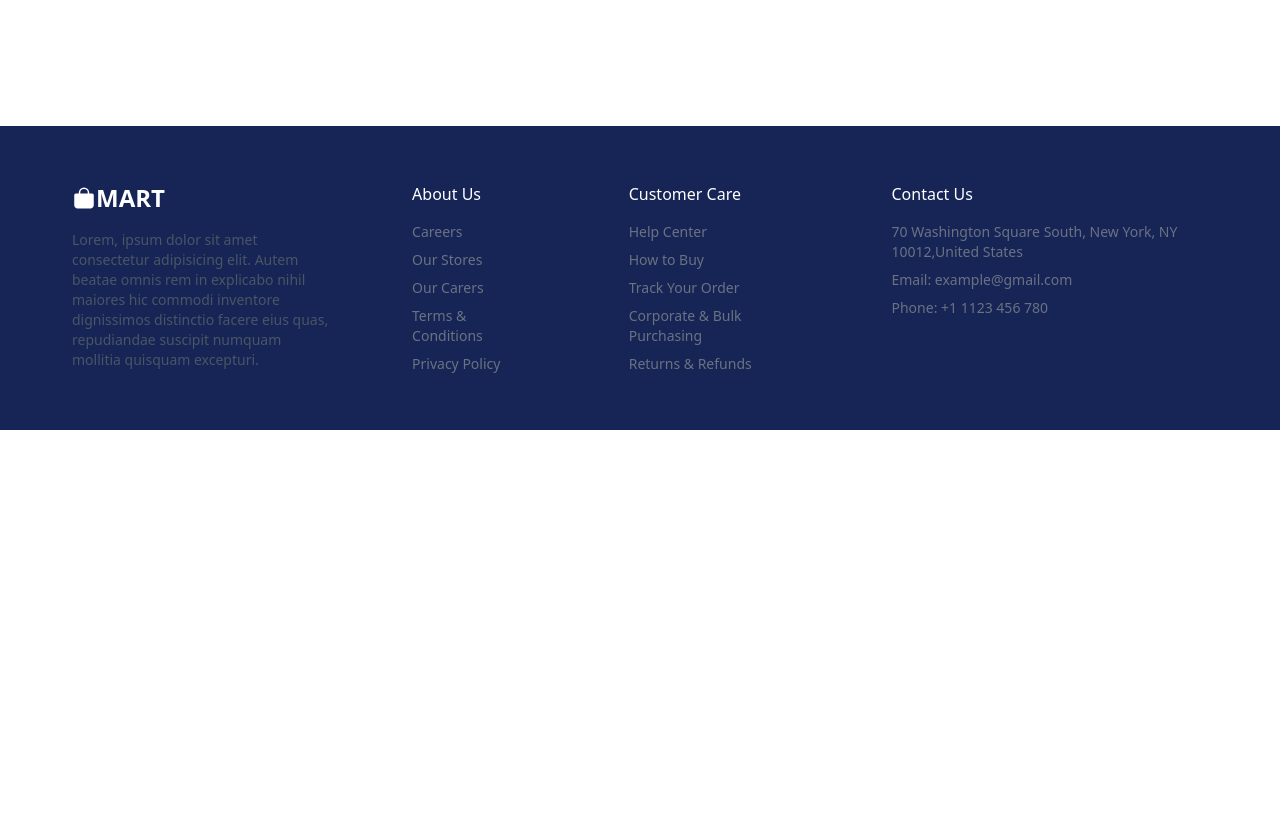
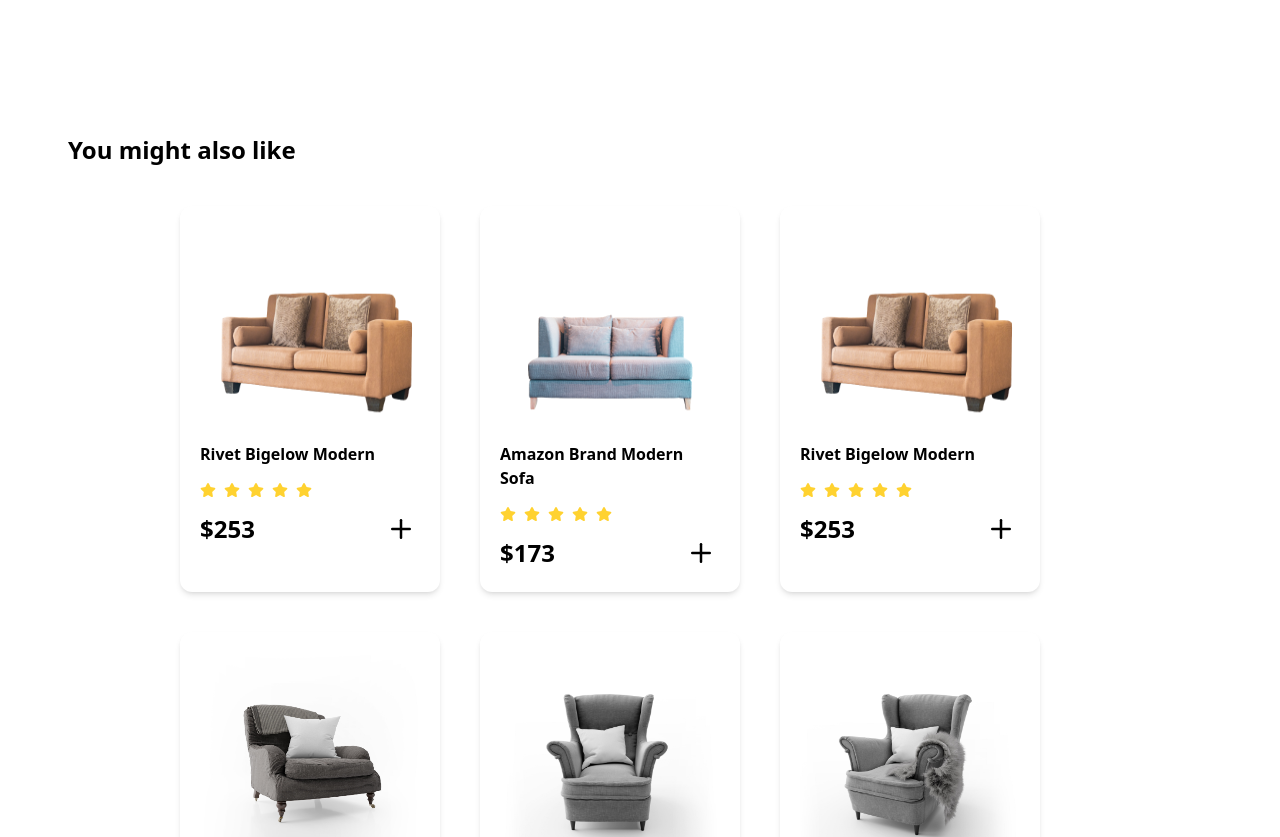
Before and after one commit to Phani2127/Mart-e-com-React, a React (Vite) app: page /01 in a window 1280 px wide. Shown: the part 840-1677 px from the top of the page. Before the commit the page ends 1270 px from the top, so only its background shows below. Built offline with nearby package versions, Linux system fonts and the light colour scheme.

Commit message:
Added you might also like part in productdetails page

```diff
--- a/src/components/ProductDetails.jsx
+++ b/src/components/ProductDetails.jsx
@@ -115,6 +115,21 @@ export default function ProductDetails() {
       <div className="mx-17 mt-3 h-60">
         {showDesc ? <Description /> : <Reviews />}
       </div>
+      <div className="">
+        <h1 className="text-2xl font-semibold mx-17 my-2">
+          You might also like
+        </h1>
+        <div className="flex mx-40   ms-45 flex-wrap gap-10 my-10 ">
+          {products.map((item, index) =>
+            item.category === product[0].category &&
+            item.id !== product[0].id ? (
+              <Card key={index} item={item} />
+            ) : (
+              " "
+            )
+          )}
+        </div>
+      </div>
     </div>
   );
 }
```
